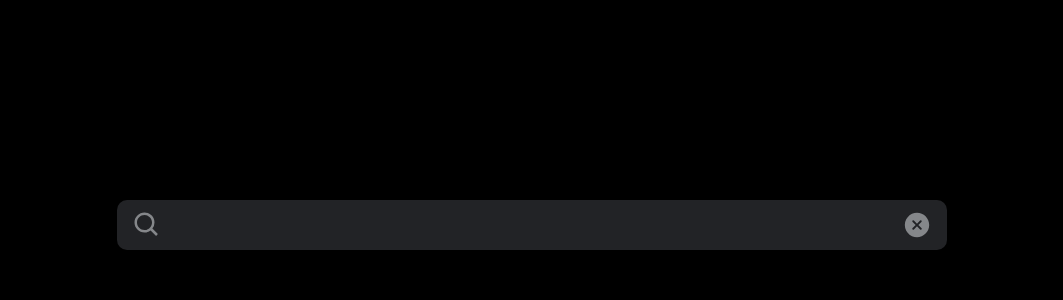
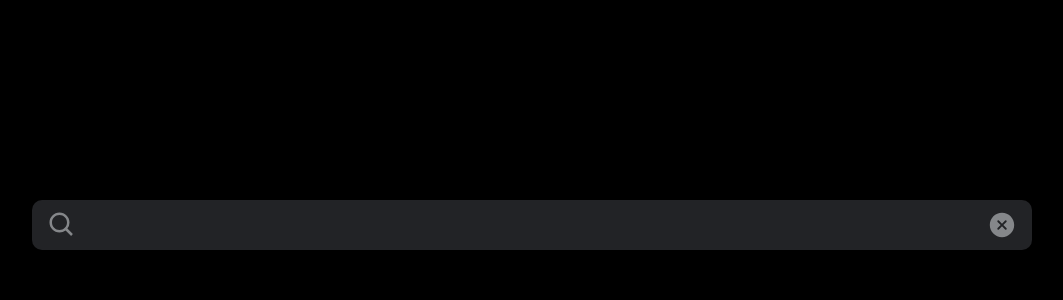
Before and after one commit to Ho0on/Project_TypeScript, a React app: page / in a window 1280 px wide. Shown: the top 300 px of the page, without its empty margins (108-1171 px from the left). Built offline with nearby package versions, Linux system fonts and the light colour scheme; data requests are answered from the project's data file; the HTML template or start-up script is replaced by a standard one.

Commit message:
🎨 [Style] ResultList style

```diff
--- a/src/components/ResultList/ResultList.style.tsx
+++ b/src/components/ResultList/ResultList.style.tsx
@@ -0,0 +1,28 @@
+import styled from 'styled-components';
+
+export const ListContainer = styled.ul`
+  width: 1000px;
+  margin-top: 10px;
+  padding: 20px;
+  border-radius: 10px;
+  background-color: #222326;
+  color: white;
+  font-size: 20px;
+  font-weight: bold;
+  box-sizing: border-box;
+`;
+
+export const ListItem = styled.li`
+  padding: 20px;
+  border-radius: 10px;
+  background-color: #333436;
+  margin-bottom: 10px;
+
+  &:last-child {
+    margin-bottom: 0;
+  }
+
+  &:hover {
+    background-color: red;
+  }
+`;
--- a/src/components/ResultList/ResultList.tsx
+++ b/src/components/ResultList/ResultList.tsx
@@ -1,26 +1,16 @@
-import React from 'react';
-import styled from 'styled-components';
-import { DataProps, Idata } from '../../types';
-
-export const Container = styled.div`
-  border-radius: 10px;
-  width: 800px;
-  margin-top: 10px;
-  padding: 20px;
-  box-sizing: border-box;
-  background-color: #222326;
-  color: white;
-  font-size: 20px;
-  font-weight: bold;
-`;
+import React, { useRef } from 'react';
+import * as S from './ResultList.style';
+import { DataProps } from '../../types';
 
 const ResultList = ({ data }: DataProps) => {
+  const focusRef = useRef<HTMLUListElement>(null);
+
   return (
-    <Container>
-      {data.map(el => {
-        return <div key={el.id}>{el.text}</div>;
+    <S.ListContainer ref={focusRef}>
+      {data.map(item => {
+        return <S.ListItem key={item.id}>{item.text}</S.ListItem>;
       })}
-    </Container>
+    </S.ListContainer>
   );
 };
 
--- a/src/pages/AutoComplete/AutoComplete.style.tsx
+++ b/src/pages/AutoComplete/AutoComplete.style.tsx
@@ -2,31 +2,32 @@ import styled from 'styled-components';
 
 export const Container = styled.div`
   display: flex;
-  justify-content: center;
+  flex-direction: column;
   align-items: center;
-  flex-direction: column;
-  margin-top: 200px;
+  width: 100%;
+  height: 100vh;
 `;
 
 export const InputContainer = styled.div`
   display: flex;
   justify-content: center;
-  align-items: center;
-  width: 800px;
+  width: 1000px;
+  margin-top: 200px;
   padding: 10px 15px;
   border-radius: 10px;
   background-color: #222326;
+  box-sizing: border-box;
 `;
 
 export const SearchInput = styled.input`
+  width: 100%;
+  margin: 0 10px;
+  border: none;
+  outline: none;
   background-color: #222326;
-  margin: 0 10px;
-  width: 100%;
+  color: white;
   font-size: 24px;
   font-weight: bold;
-  color: white;
-  border: none;
-  outline: none;
 `;
 
 export const SearchIcon = styled.span`
```
Also changed, not shown: db.json (deleted, +0 -19 lines).
